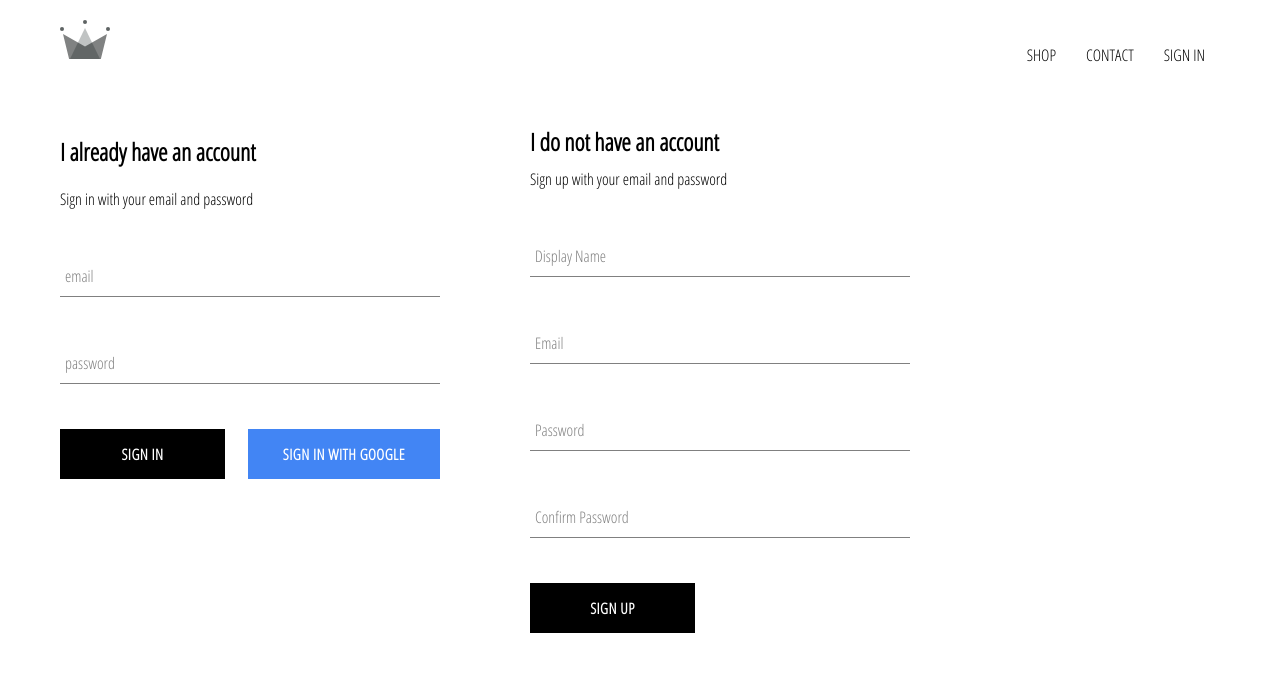
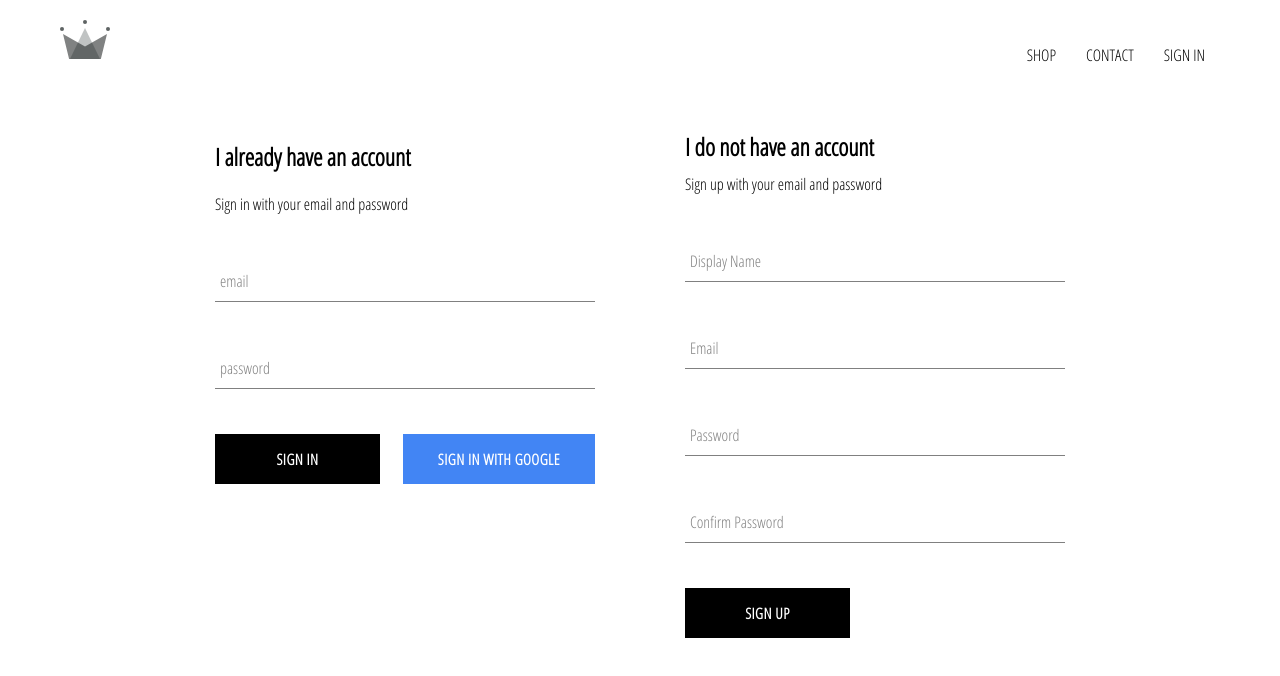
Before and after one commit to thecarn/crwn-clothing, a React (Create React App) app: page /signin in a window 1280 px wide. Shown: the top 676 px of the page. Built offline with nearby package versions, Linux system fonts and the light colour scheme; no server answers.

Commit message:
changed styling for signin/signup

```diff
--- a/src/App.js
+++ b/src/App.js
@@ -30,6 +30,8 @@ class App extends React.Component {
               ...snapShot.data()
             }
           });
+
+          console.log(this.state);
         });
       } else {
         this.setState({currentUser: userAuth});
--- a/src/pages/sign-in-and-sign-up/sign-in-and-sign-up.styles.scss
+++ b/src/pages/sign-in-and-sign-up/sign-in-and-sign-up.styles.scss
@@ -2,5 +2,5 @@
     width: 850px;
     display: flex;
     justify-content: space-between;
-    margin: 30px auth;
+    margin: 30px auto;
 }
```
